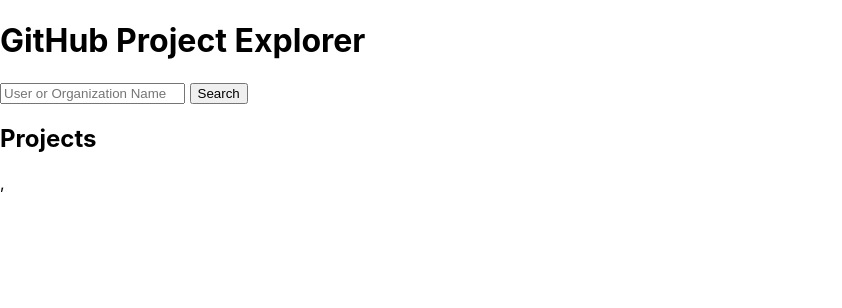
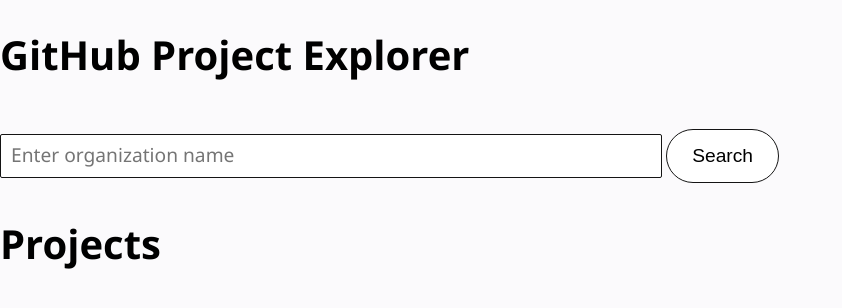
Before and after one commit to kat3samsin/github-explorer, a React (Create React App) app: page / in a window 1280 px wide. Shown: the top 308 px of the page, without its empty margins (0-842 px from the left). Built offline with nearby package versions, Linux system fonts and the light colour scheme.

Commit message:
Add retrieval of data from GitHub

```diff
--- a/src/App.js
+++ b/src/App.js
@@ -6,7 +6,7 @@
   render() {
     return (
       <div className="App">
-        <h1>GitHub Project Explorer</h1>
+        <h1 className='title'>GitHub Project Explorer</h1>
         <Explorer />
         <Projects />
       </div>
--- a/src/Explorer.js
+++ b/src/Explorer.js
@@ -1,5 +1,6 @@
 import React, { Component } from 'react';
 import {connect} from 'react-redux';
+import { thunk_action_creator } from "./actions/getProjects";
 
 class Explorer extends Component {
   handleSubmit = (e) => {
@@ -10,18 +11,15 @@
       searchKey
     };
 
-    this.props.dispatch({
-      type: 'SHOW_PROJECTS',
-      data
-    });
-
+    this.props.dispatch(thunk_action_creator(data.searchKey));
+    this.getSearch.value = "";
   }
   render() {
     return (
       <div>
         <form onSubmit={this.handleSubmit}>
-          <input required type="text" ref={(input => this.getSearch = input)} placeholder="User or Organization Name" />&nbsp;
-          <button>Search</button>
+          <input required type="text" ref={(input => this.getSearch = input)} placeholder="Enter organization name" />&nbsp;
+          <button className='button'>Search</button>
         </form>
       </div>
     );
--- a/src/Project.js
+++ b/src/Project.js
@@ -3,9 +3,10 @@
 class Project extends Component {
   render() {
     return (
+
       <div>
         <ul>
-          <li>{this.props.project.searchKey}</li>
+          <li>{this.props.project.name}</li>
         </ul>
       </div>
     );
--- a/src/Projects.js
+++ b/src/Projects.js
@@ -7,10 +7,10 @@
   render() {
     return (
       <div>
-        <h2>Projects</h2>
-        {
-          this.props.searchResults.map((result) => <Project key={result.id} project={result} />)
-        }
+        <h2 className='title'>Projects</h2>
+        {this.props.results.isFetching ? <h3>Loading...</h3> : null}
+        {this.props.results.isError ? <h3>Not found.</h3> : null}
+        {Object.keys(this.props.results.data).length > 0 ? this.props.results.data.map((result) => <Project key={result.id} project={result} />) : null}
       </div>
     );
    }
@@ -18,7 +18,7 @@
 
 const mapStateToProps = (state) => {
   return {
-      searchResults: state
+      results: state
   }
 }
 
--- /dev/null
+++ b/src/actions/getProjects.js
@@ -0,0 +1,40 @@
+import store from "../store";
+
+export const getProjects = () => {
+  return {
+    type: "GET_PROJECTS"
+  };
+};
+
+export const getProjectsSuccess = post => {
+  return {
+    type: "GET_PROJECTS_SUCCESS",
+    data: post
+  };
+};
+
+export const getProjectsError = () => {
+  return {
+    type: "GET_PROJECTS_ERROR"
+  };
+};
+
+export const thunk_action_creator = searchKey => {
+  const key = searchKey.replace(/\s/g, "");
+  store.dispatch(getProjects());
+
+  return function(dispatch, getState) {
+    return fetch(`https://api.github.com/orgs/${key}/repos`)
+      .then(data => data.json())
+      .then(data => {
+        if (data.message === "Not Found") {
+          throw new Error("No such user found!!");
+        } else {
+          console.log('result: ', data)
+          dispatch(getProjectsSuccess(data))
+
+        };
+      })
+      .catch(err => dispatch(getProjectsError()));
+  };
+};
--- a/src/index.css
+++ b/src/index.css
@@ -1,14 +1,59 @@
 body {
   margin: 0;
   padding: 0;
-  font-family: -apple-system, BlinkMacSystemFont, "Segoe UI", "Roboto", "Oxygen",
-    "Ubuntu", "Cantarell", "Fira Sans", "Droid Sans", "Helvetica Neue",
-    sans-serif;
-  -webkit-font-smoothing: antialiased;
-  -moz-osx-font-smoothing: grayscale;
+  font-family: sans-serif;
+  background: #fbfafc;
+  font-family: "Segoe UI";
+}
+input {
+  border: 1.2px solid #141414;
+  background: #fff;
+  width: 50%;
+  font-size: 1.2rem;
+  padding: 10px;
+  outline: none;
+  border-radius: 2px;
+}
+::placeholder {
+  font-size: 1.2rem;
+  font-family: "Segoe UI";
+}
+.title {
+  font-size: 2.5rem;
 }
 
-code {
-  font-family: source-code-pro, Menlo, Monaco, Consolas, "Courier New",
-    monospace;
+.button {
+  background: #fff;
+  border: 1.2px solid #141414;
+  padding: 15px 25px;
+  border-radius: 40px;
+  text-align: center;
+  margin-top: 20px;
+  font-size: 1.2rem;
+  transition: all 0.2s ease-in-out;
+  outline: none;
 }
+
+.button:hover {
+  background: #141414;
+  color: #fff;
+}
+
+.content {
+  line-height: 2rem;
+}
+
+.error {
+  color: #ff5a5f;
+  text-align: center;
+  font-size: 2rem;
+}
+
+.form {
+  display: flex;
+  justify-content: center;
+  align-items: center;
+  flex-direction: column;
+  padding: 10px 20px;
+  margin: 60px;
+}
--- a/src/index.js
+++ b/src/index.js
@@ -1,17 +1,13 @@
 import React from 'react';
 import ReactDOM from 'react-dom';
 import './index.css';
+
 import App from './App';
-
-import { createStore, applyMiddleware } from 'redux';
-import { Provider } from 'react-redux';
-import thunk from "redux-thunk";
-
-import projectsReducer from './reducers/projectsReducer';
-
-const store = createStore(projectsReducer, applyMiddleware(thunk));
+import store from "./store"
+import {Provider} from "react-redux"
 
 ReactDOM.render(
   <Provider store={store}>
-  <App />,
-  </Provider>, document.getElementById('root'));
+    <App />
+  </Provider>, document.getElementById('root')
+);
--- a/src/reducers/projectsReducer.js
+++ b/src/reducers/projectsReducer.js
@@ -1,7 +1,28 @@
-const projectsReducer = (state = [], action) => {
+const initialState = {
+  data: {},
+  isFetching: false,
+  isError: false
+};
+
+const projectsReducer = (state = initialState, action) => {
   switch(action.type) {
-    case 'SHOW_PROJECTS':
-        return state.concat([action.data]);
+    case 'GET_PROJECTS':
+        return Object.assign({}, state, {
+          isFetching: true,
+          data: {},
+          isError: false
+        });
+      case 'GET_PROJECTS_SUCCESS':
+        return Object.assign({}, state, {
+          isFetching: false,
+          data: action.data,
+          isError: false
+        });
+        case 'GET_PROJECTS_ERROR':
+        return Object.assign({}, state, {
+          isFetching: false,
+          isError: true
+        });
     default:
       return state;
   }
--- /dev/null
+++ b/src/store.js
@@ -0,0 +1,7 @@
+import { createStore, applyMiddleware } from "redux";
+import projectReducers from "./reducers/projectsReducer";
+import thunk from "redux-thunk";
+
+const store = createStore(projectReducers, applyMiddleware(thunk));
+
+export default store;
```
